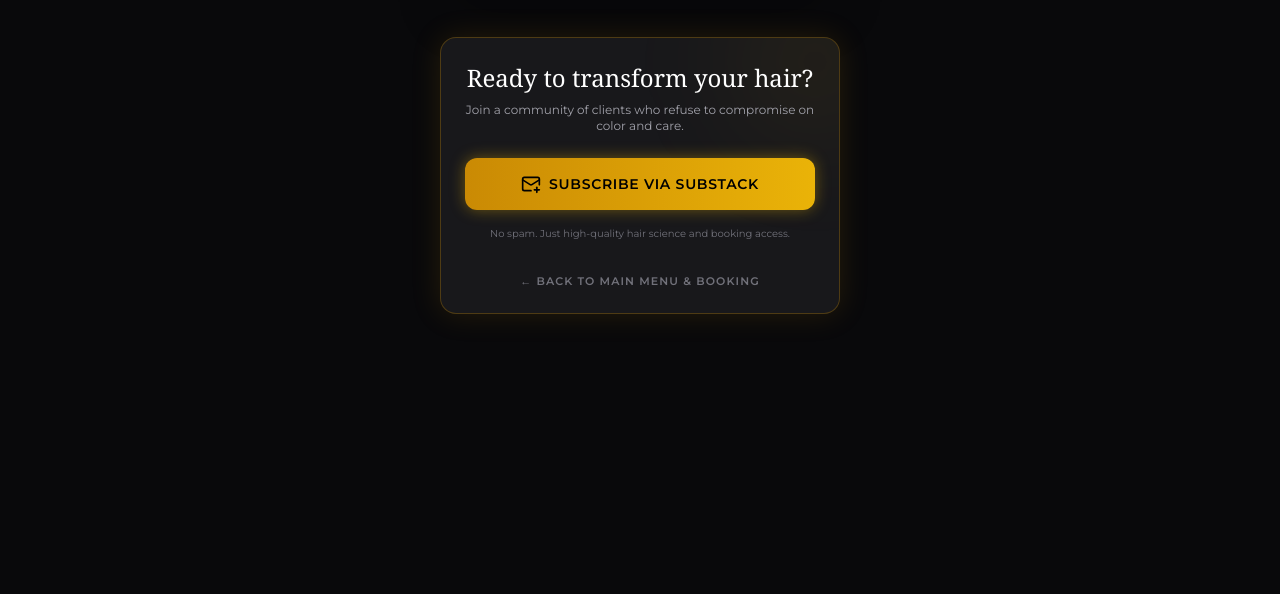
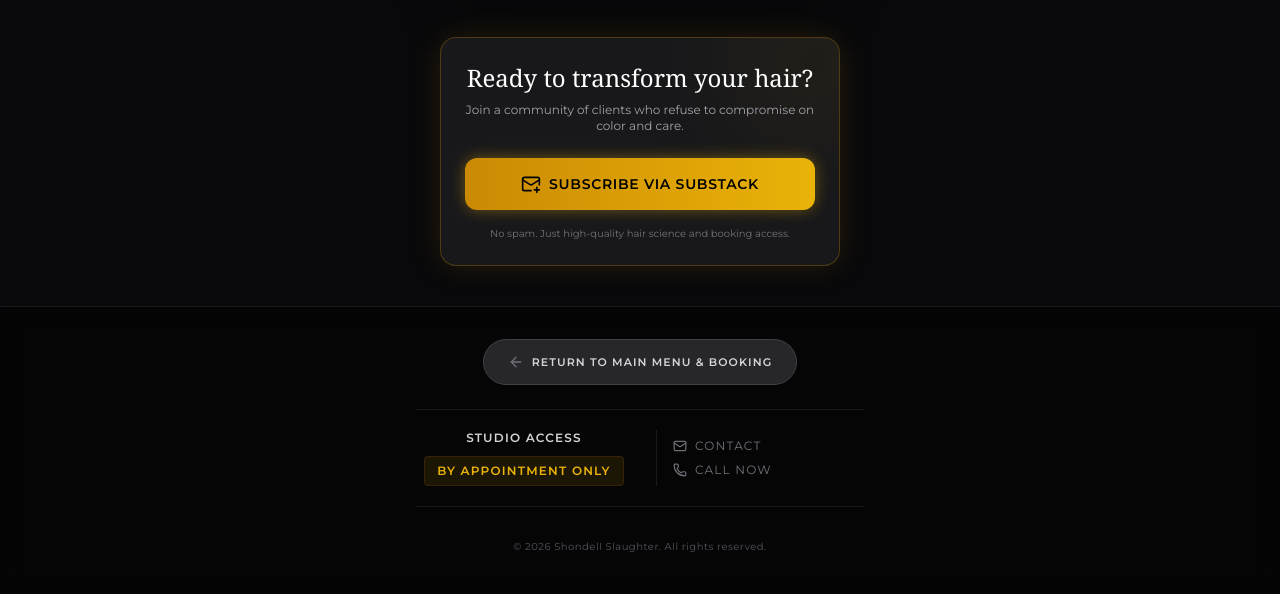
Before and after one commit to newtolinux23/landing-page, a plain HTML site: page index.html in a window 1280 px wide. Shown: the part 1080-1674 px from the top of the page. Before the commit the page ends 1434 px from the top, so only its background shows below. Drawn offline with nearby package versions, Linux system fonts and the light colour scheme.

Commit message:
Update index.html

```diff
--- a/index.html
+++ b/index.html
@@ -120,7 +120,7 @@
         </div>
 
         <!-- CALL TO ACTION / EMAIL CAPTURE -->
-        <div class="w-full mt-auto animate-fade-in delay-400 bg-zinc-900 border border-yellow-600/30 p-6 rounded-2xl shadow-[0_0_30px_rgba(202,138,4,0.15)] text-center relative overflow-hidden">
+        <div class="w-full animate-fade-in delay-400 bg-zinc-900 border border-yellow-600/30 p-6 rounded-2xl shadow-[0_0_30px_rgba(202,138,4,0.15)] text-center relative overflow-hidden">
             <div class="absolute top-0 right-0 w-32 h-32 bg-yellow-500/10 rounded-full blur-3xl -mr-10 -mt-10 pointer-events-none"></div>
 
             <h2 class="font-serif text-2xl text-white mb-2 relative z-10">Ready to transform your hair?</h2>
@@ -132,17 +132,40 @@
             </a>
 
             <p class="text-[10px] text-zinc-500 mt-4 relative z-10">No spam. Just high-quality hair science and booking access.</p>
-
-            <!-- BACK TO MAIN MENU HATCH -->
-            <a href="https://shondellslaughter.com" class="text-[11px] font-semibold tracking-widest uppercase text-zinc-500 hover:text-yellow-500 mt-8 relative z-10 transition-colors block">
-                ← Back to Main Menu & Booking
-            </a>
         </div>
 
     </div>
 
+    <!-- ELEGANT FOOTER WITH SEAMLESS MAIN SITE CONNECTION -->
+    <footer class="w-full mt-auto border-t border-zinc-800/60 bg-black/40 backdrop-blur-md pt-8 pb-10 px-6 z-10 relative">
+        <div class="max-w-md mx-auto text-center space-y-6 animate-fade-in delay-400">
+
+            <!-- Seamless Connection Button -->
+            <a href="https://shondellslaughter.com" class="inline-flex items-center justify-center gap-2 text-[11px] font-bold tracking-widest uppercase text-zinc-300 hover:text-black border border-zinc-700 bg-zinc-800 hover:bg-yellow-500 py-3.5 px-6 rounded-full transition-all duration-300 shadow-lg group">
+                <i data-lucide="arrow-left" class="w-4 h-4 text-zinc-500 group-hover:text-black transition-colors"></i>
+                Return to Main Menu & Booking
+            </a>
+
+            <div class="grid grid-cols-2 gap-4 text-xs text-zinc-500 uppercase tracking-widest border-y border-zinc-800/60 py-5 mt-4">
+                <div class="flex flex-col gap-1.5 items-center justify-center">
+                    <span class="text-zinc-300 font-semibold mb-1">Studio Access</span>
+                    <span class="text-yellow-500 font-bold bg-yellow-500/10 py-1.5 px-3 rounded border border-yellow-900/30">By Appointment Only</span>
+                </div>
+                <div class="flex flex-col gap-2 border-l border-zinc-800/60 pl-4 justify-center items-start ml-2">
+                    <a href="mailto:dellalouise39@gmail.com" class="hover:text-yellow-500 transition-colors flex items-center gap-2"><i data-lucide="mail" class="w-3.5 h-3.5"></i> Contact</a>
+                    <a href="tel:+18174806160" class="hover:text-yellow-500 transition-colors flex items-center gap-2"><i data-lucide="phone" class="w-3.5 h-3.5"></i> Call Now</a>
+                </div>
+            </div>
+
+            <p class="text-[10px] text-zinc-600 tracking-wider pt-2">
+                &copy; <span id="year"></span> Shondell Slaughter. All rights reserved.
+            </p>
+        </div>
+    </footer>
+
     <script>
         lucide.createIcons();
+        document.getElementById('year').textContent = new Date().getFullYear();
     </script>
 </body>
 </html>
```
